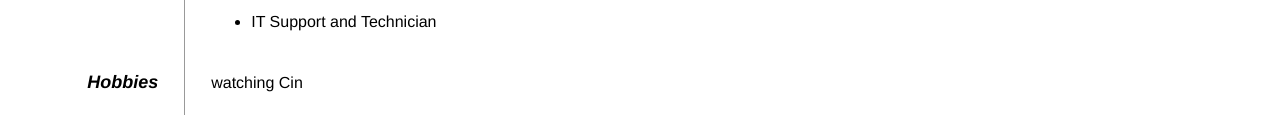
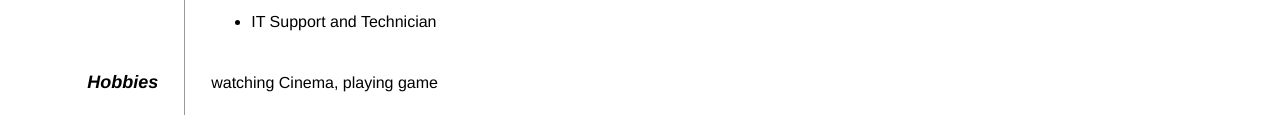
Before and after one commit to notza1412/soft58364616, a website: page public/index.html in a window 1280 px wide. Shown: the part 656-786 px from the top of the page. Drawn offline with Linux system fonts and the light colour scheme.

Commit message:
Update index.html

```diff
--- a/public/index.html
+++ b/public/index.html
@@ -49,4 +49,7 @@
                     </dl>
                     <dl>
                         <dt>Hobbies
-                            <dd> watching Cin
+                            <dd> watching Cinema, playing game
+                    </dl>
+    </div>
+</body>
```
